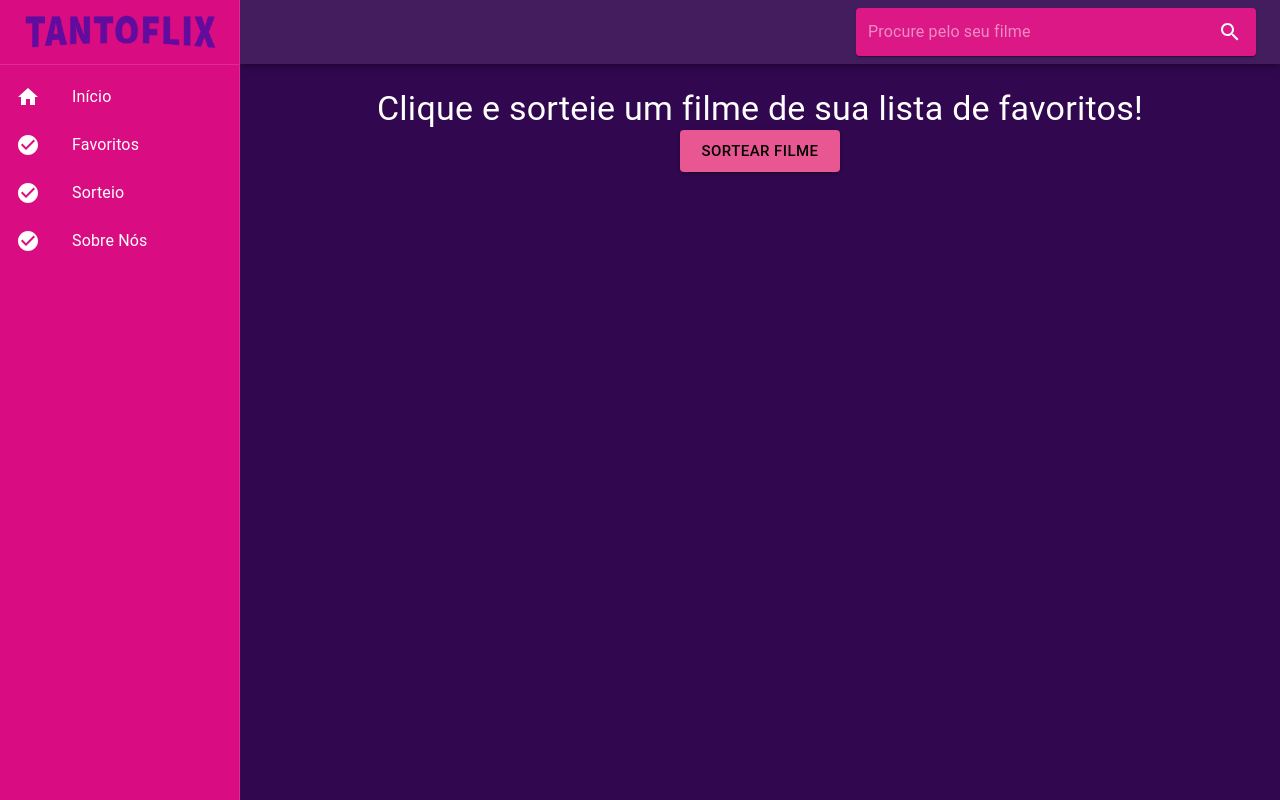
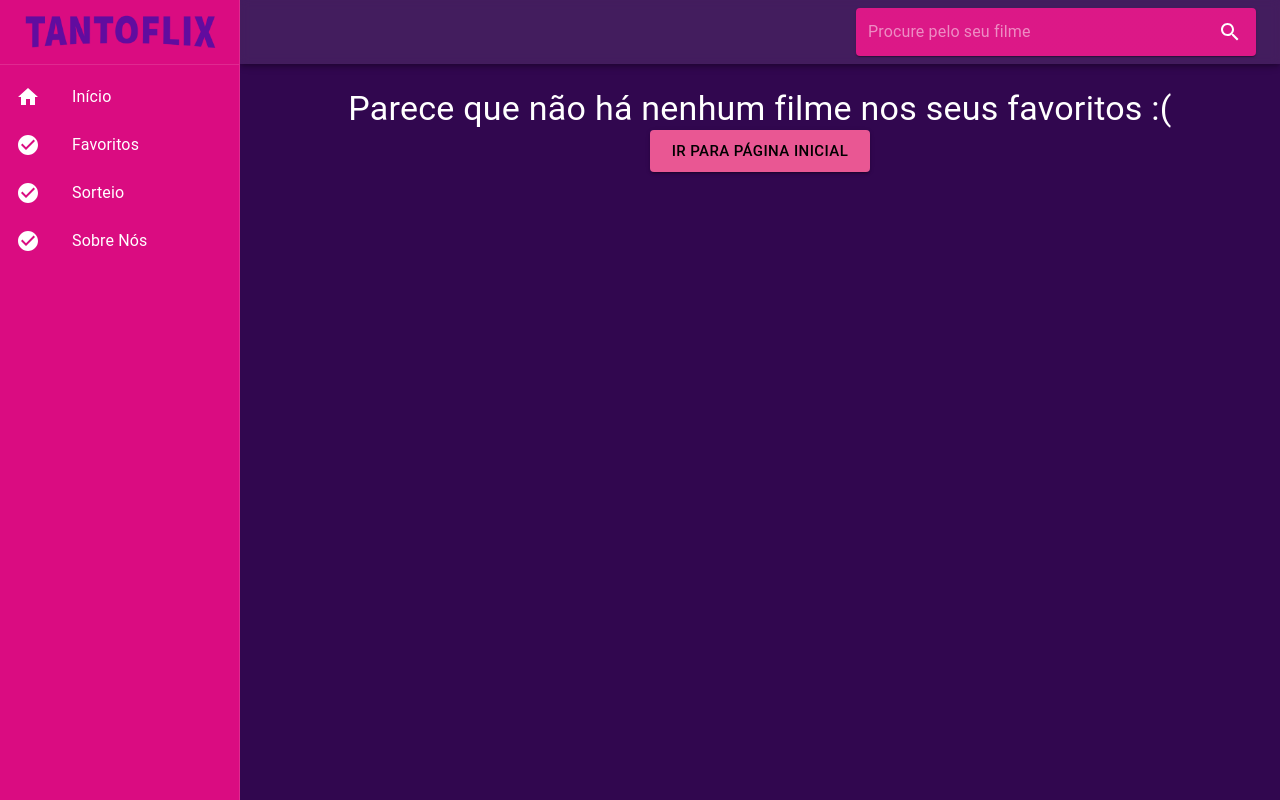
Before and after one commit to alan004/tantoflix, a Next.js app: page /Sorteio in a window 1280 px wide. Built offline with nearby package versions, Linux system fonts and the light colour scheme; no server answers.

Commit message:
feat: no favorites to drawn

```diff
--- a/src/app/Sorteio/page.tsx
+++ b/src/app/Sorteio/page.tsx
@@ -4,12 +4,14 @@ import { useFavorites } from "@/context";
 import { useEffect, useState } from "react";
 import { Box, Button, Typography } from "@mui/material";
 import MovieCardRandom from "@/components/MovieCard/MovieCardRandom";
+import Link from "next/link";
 
 export default function Sorteio() {
   const apiKey = process.env.TMDB_API_KEY;
   const { favorites } = useFavorites();
   const [movies, setMovies] = useState([]);
   const [sorteado, setSorteado] = useState();
+  console.log(movies);
 
   useEffect(() => {
     Promise.all(favorites.map((e) => getMovieDetails(e.id, apiKey)))
@@ -29,7 +31,7 @@ export default function Sorteio() {
 
   return (
     <>
-      {sorteado ? (
+      {sorteado && movies.length > 0 ? (
         <>
           <Box
             sx={{
@@ -61,8 +63,11 @@ export default function Sorteio() {
           }}
         >
           <Typography variant="h4">
-            Clique e sorteie um filme de sua lista de favoritos!
+            {movies.length > 0
+              ? "Clique e sorteie um filme de sua lista de favoritos!"
+              : "Parece que não há nenhum filme nos seus favoritos :("}
           </Typography>
+          {movies.length > 0 ? (
             <Button
               onClick={() => handleClick(movies)}
               size="large"
@@ -71,6 +76,17 @@ export default function Sorteio() {
             >
               Sortear Filme
             </Button>
+          ) : (
+            <Button size="large" variant="contained" color="secondary">
+              <Link
+                style={{ color: "black", textDecoration: "none" }}
+                href={"/"}
+              >
+                {" "}
+                Ir para página inicial
+              </Link>
+            </Button>
+          )}
         </Box>
       )}
     </>
```
Lines whose indentation alone changed are shown as unchanged.
